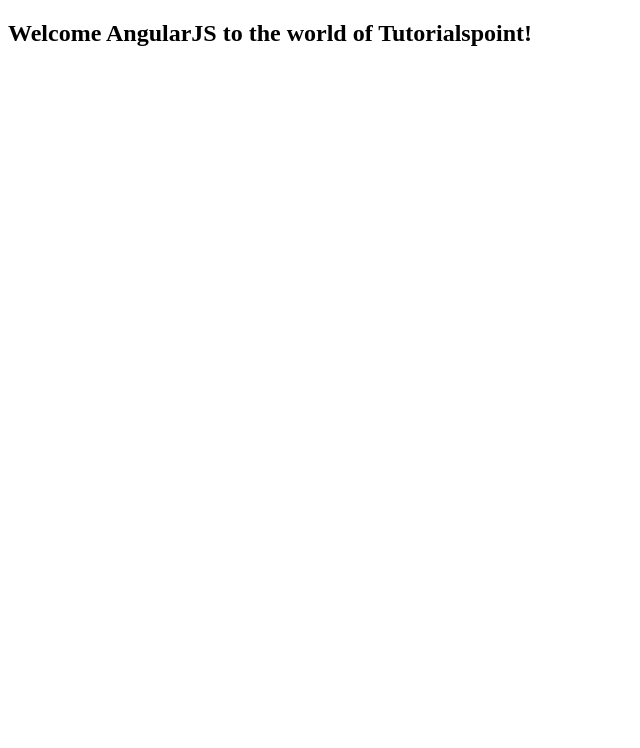
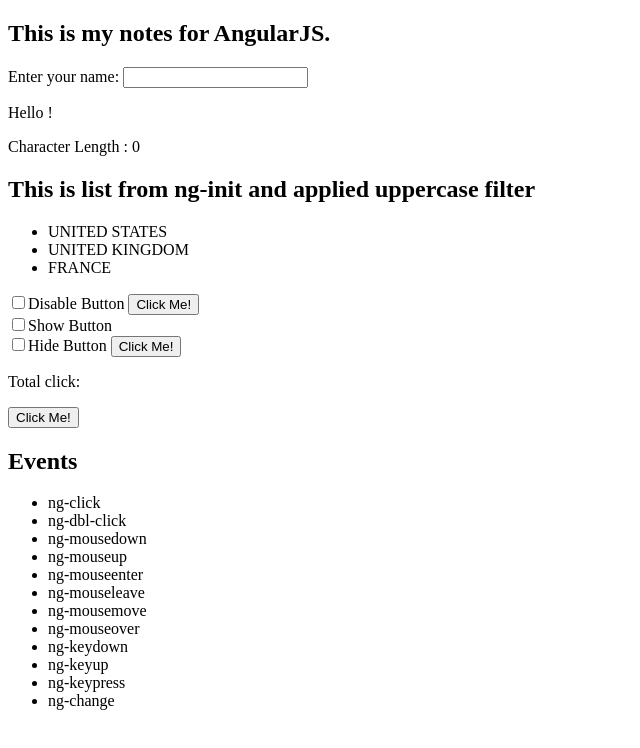
Before and after one commit to azmin91/Learn-AngularJs, a plain HTML site: page index.html in a window 1280 px wide. Shown: the whole page, without its empty margins (0-640 px from the left). Drawn offline with nearby package versions, Linux system fonts and the light colour scheme.

Commit message:
checkpoint save

```diff
--- a/index.html
+++ b/index.html
@@ -8,8 +8,62 @@
 
    <body ng-app = "myapp">
 
-      <div ng-controller = "MainController" >
-         <h2>Welcome {{helloTo.title}} to the world of Tutorialspoint!</h2>
+     <div ng-controller = "MainController" >
+       <h2>This is my notes for {{tutorial.title}}.</h2>
+     </div>
+
+     <div class="">
+       <p>Enter your name: <input type="text" name="" value="" ng-model = "name"></p>
+       <p>Hello <span ng-bind = "name"></span>!</p>
+       <p>
+         Character Length :
+         <span ng-if = "!name">0</span>
+         <span ng-if = "name">{{name.length}}</span>
+       </p>
+     </div>
+
+      <div ng-app = "" ng-init = "countries = [{locale:'en-US',name:'United States'},
+         {locale:'en-GB',name:'United Kingdom'}, {locale:'en-FR',name:'France'}]">
+         <h2>This is list from ng-init and applied uppercase filter</h2>
+         <ul>
+           <div class="" ng-repeat = "country in countries">
+             <li>{{country.name | uppercase}}</li>
+           </div>
+         </ul>
+      </div>
+
+      <input type = "checkbox" ng-model = "enableDisableButton">Disable Button
+      <button ng-disabled = "enableDisableButton">Click Me!</button>
+      <br>
+
+      <input type = "checkbox" ng-model = "showHide1">Show Button
+      <button ng-show = "showHide1">Click Me!</button>
+      <br>
+
+      <input type = "checkbox" ng-model = "showHide2">Hide Button
+      <button ng-hide = "showHide2">Click Me!</button>
+      <br>
+
+      <p>Total click: {{ clickCounter }}</p>
+      <button ng-click = "clickCounter = clickCounter + 1">Click Me!</button>
+      <br>
+
+      <div class="">
+        <h2>Events</h2>
+        <ul>
+          <li>ng-click</li>
+          <li>ng-dbl-click</li>
+          <li>ng-mousedown</li>
+          <li>ng-mouseup</li>
+          <li>ng-mouseenter</li>
+          <li>ng-mouseleave</li>
+          <li>ng-mousemove</li>
+          <li>ng-mouseover</li>
+          <li>ng-keydown</li>
+          <li>ng-keyup</li>
+          <li>ng-keypress</li>
+          <li>ng-change</li>
+        </ul>
       </div>
 
    </body>
--- a/js/controller.js
+++ b/js/controller.js
@@ -1,6 +1,6 @@
 angular.module("myapp", [])
 
 .controller("MainController", function($scope) {
-  $scope.helloTo = {};
-  $scope.helloTo.title = "AngularJS";
+  $scope.tutorial = {};
+  $scope.tutorial.title = "AngularJS";
 });
```
